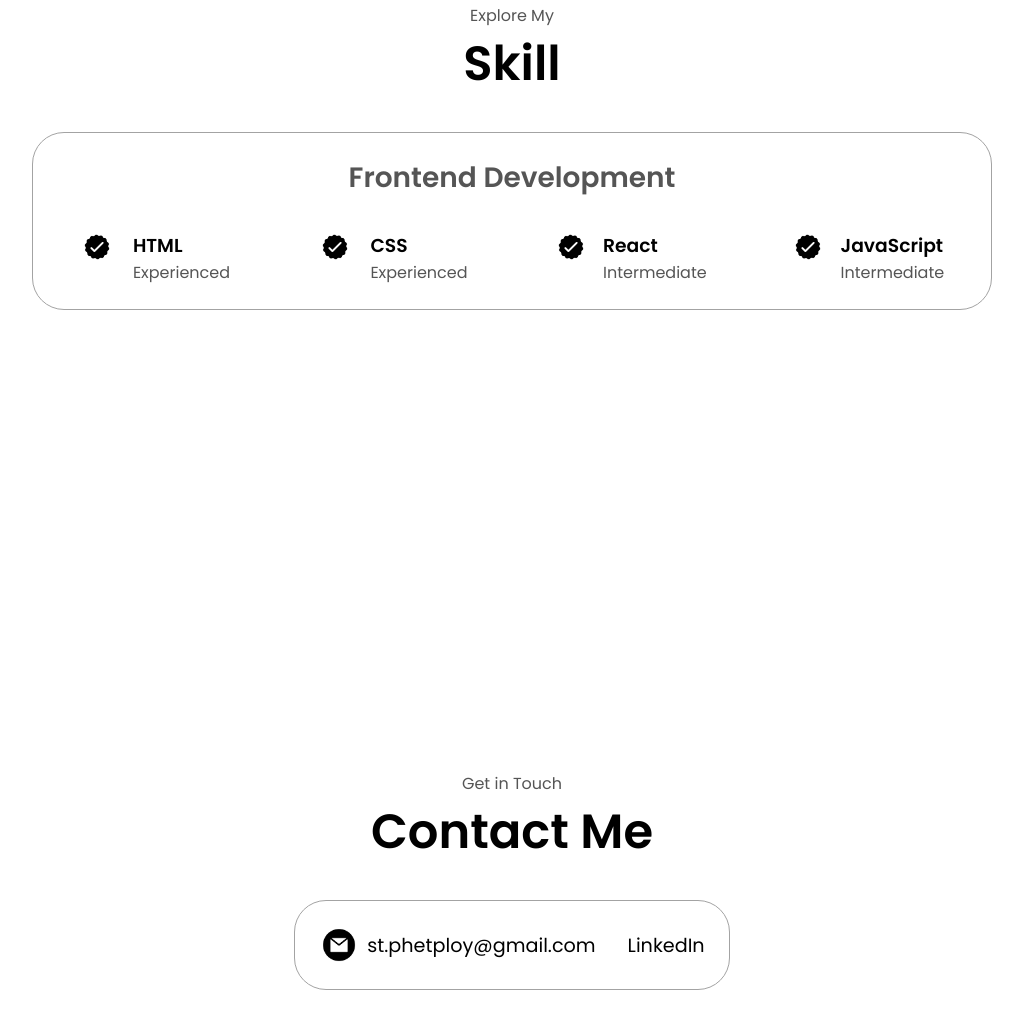
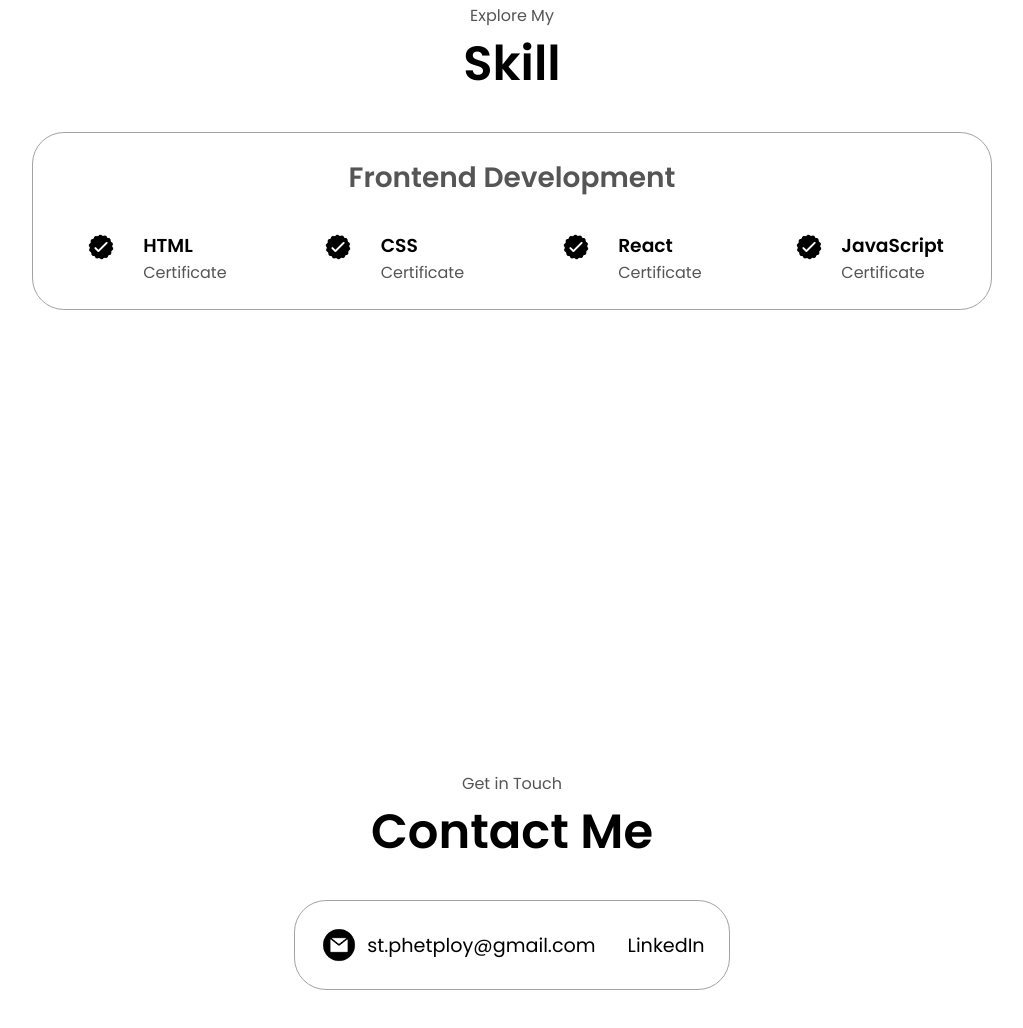
Before and after one commit to phetployst/portfolio-duangsamon, a plain HTML site: page index.html in a window 1280 px wide. Shown: the part 1693-2721 px from the top of the page, without its empty margins (128-1151 px from the left). Drawn offline with Linux system fonts and the light colour scheme.

Commit message:
infor edite

```diff
--- a/index.html
+++ b/index.html
@@ -147,7 +147,7 @@
                 />
                 <div>
                   <h3>HTML</h3>
-                  <p>Experienced</p>
+                  <p>Certificate</p>
                 </div>
               </article>
               <article>
@@ -158,7 +158,7 @@
                 />
                 <div>
                   <h3>CSS</h3>
-                  <p>Experienced</p>
+                  <p>Certificate</p>
                 </div>
               </article>
               <article>
@@ -169,7 +169,7 @@
                 />
                 <div>
                   <h3>React</h3>
-                  <p>Intermediate</p>
+                  <p>Certificate</p>
                 </div>
               </article>
               <article>
@@ -180,7 +180,7 @@
                 />
                 <div>
                   <h3>JavaScript</h3>
-                  <p>Intermediate</p>
+                  <p>Certificate</p>
                 </div>
               </article>
               <!-- <article>
```
